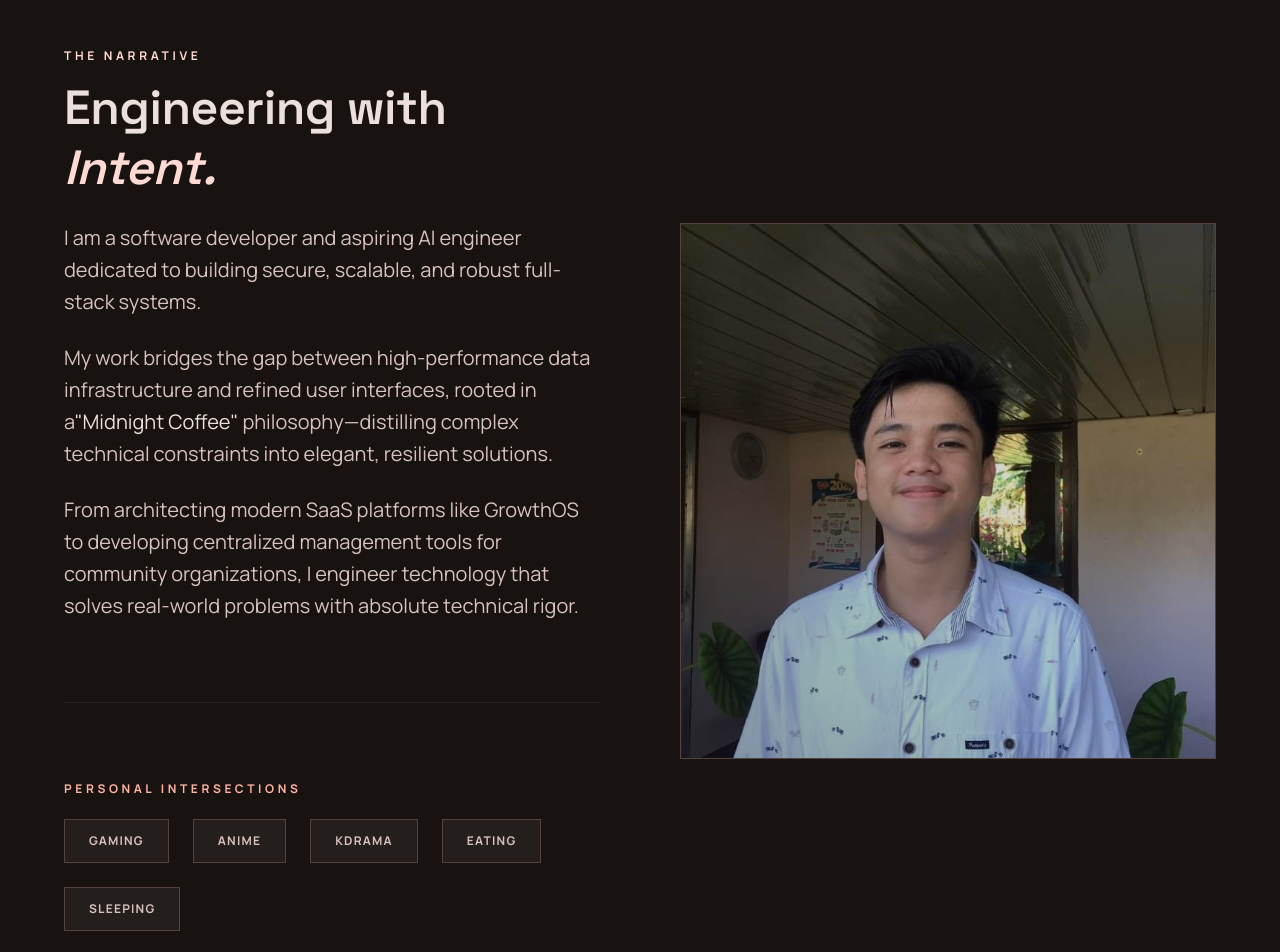
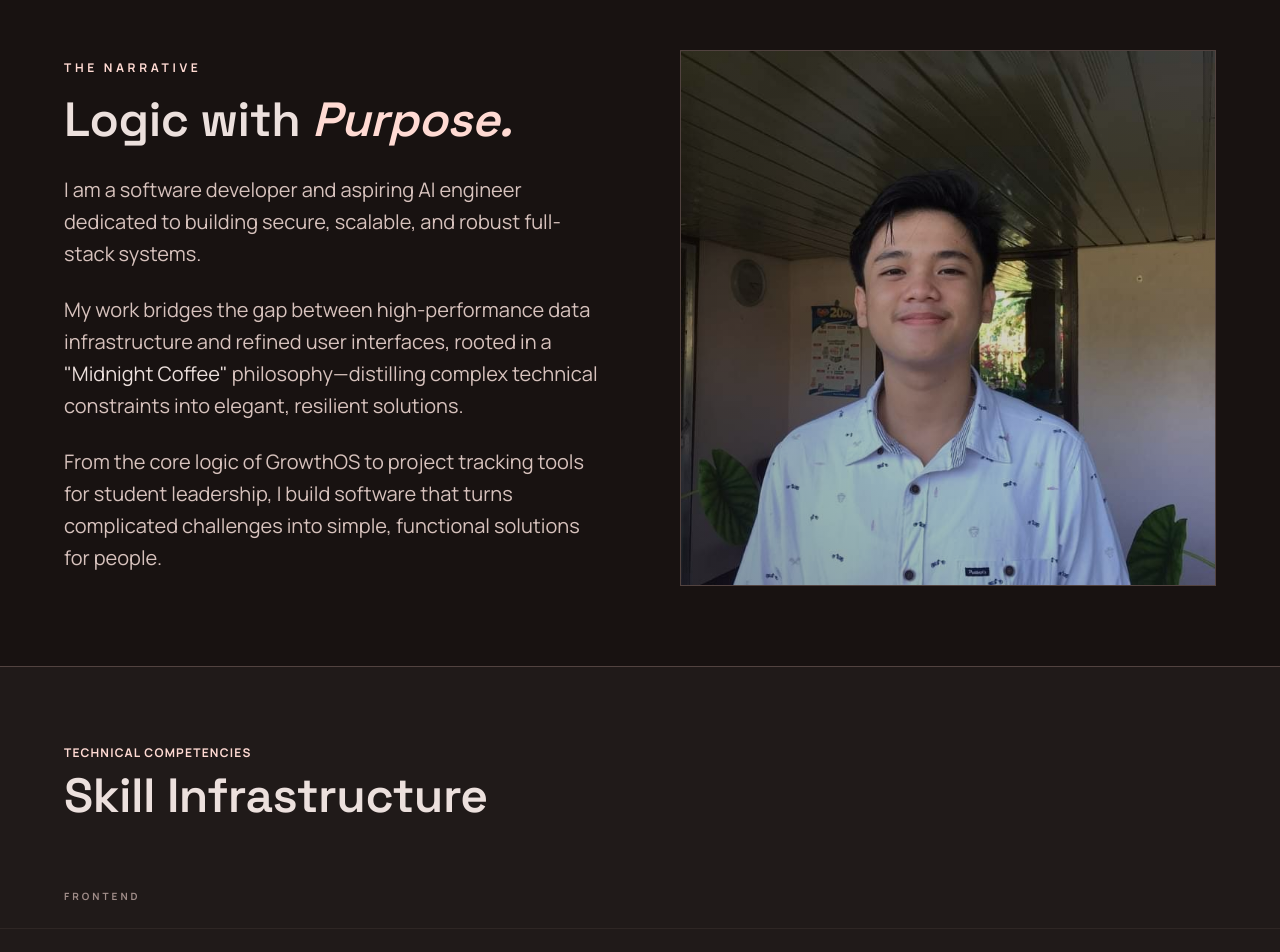
Before and after one commit to BinongoIsrael/portfolio-v1, a React (Vite) app: page / in a window 1280 px wide. Shown: the part 820-1772 px from the top of the page. Built offline with nearby package versions, Linux system fonts and the light colour scheme.

Commit message:
refactor(about): update tagline and remove personal intersections section

```diff
--- a/src/components/About.tsx
+++ b/src/components/About.tsx
@@ -6,27 +6,17 @@ const About = () => {
       <div className="grid grid-cols-1 lg:grid-cols-2 gap-xl items-center">
         <div className="order-2 lg:order-1">
           <span className="text-label-caps text-primary uppercase tracking-[0.3em] mb-sm block">THE NARRATIVE</span>
-          <h2 className="font-h2 text-h2 mb-md leading-tight">Engineering with <span className="italic text-primary">Intent.</span></h2>
+          <h2 className="font-h2 text-h2 mb-md leading-tight">Logic with <span className="italic text-primary">Purpose.</span></h2>
           <div className="space-y-md text-body-lg text-on-surface-variant">
             <p>
               I am a software developer and aspiring AI engineer dedicated to building secure, scalable, and robust full-stack systems.
             </p>
             <p>
-              My work bridges the gap between high-performance data infrastructure and refined user interfaces, rooted in a<span className="text-on-surface">"Midnight Coffee"</span> philosophy—distilling complex technical constraints into elegant, resilient solutions.
+              My work bridges the gap between high-performance data infrastructure and refined user interfaces, rooted in a <span className="text-on-surface">"Midnight Coffee"</span> philosophy—distilling complex technical constraints into elegant, resilient solutions.
             </p>
             <p>
-              From architecting modern SaaS platforms like GrowthOS to developing centralized management tools for community organizations, I engineer technology that solves real-world problems with absolute technical rigor.
+              From the core logic of GrowthOS to project tracking tools for student leadership, I build software that turns complicated challenges into simple, functional solutions for people.
             </p>
-          </div>
-          <div className="mt-xl pt-xl border-t border-outline-variant/30">
-            <span className="text-label-caps text-primary-container uppercase tracking-[0.3em] mb-md block">PERSONAL INTERSECTIONS</span>
-            <div className="flex flex-wrap gap-md">
-              {['Gaming', 'Anime', 'KDrama', 'Eating', 'Sleeping'].map((hobby) => (
-                <div key={hobby} className="px-6 py-3 bg-surface-container border border-outline-variant text-on-surface-variant font-bold uppercase tracking-widest text-[12px] hover:text-primary hover:border-primary transition-all cursor-default">
-                  {hobby}
-                </div>
-              ))}
-            </div>
           </div>
         </div>
         <div className="order-1 lg:order-2">
```
